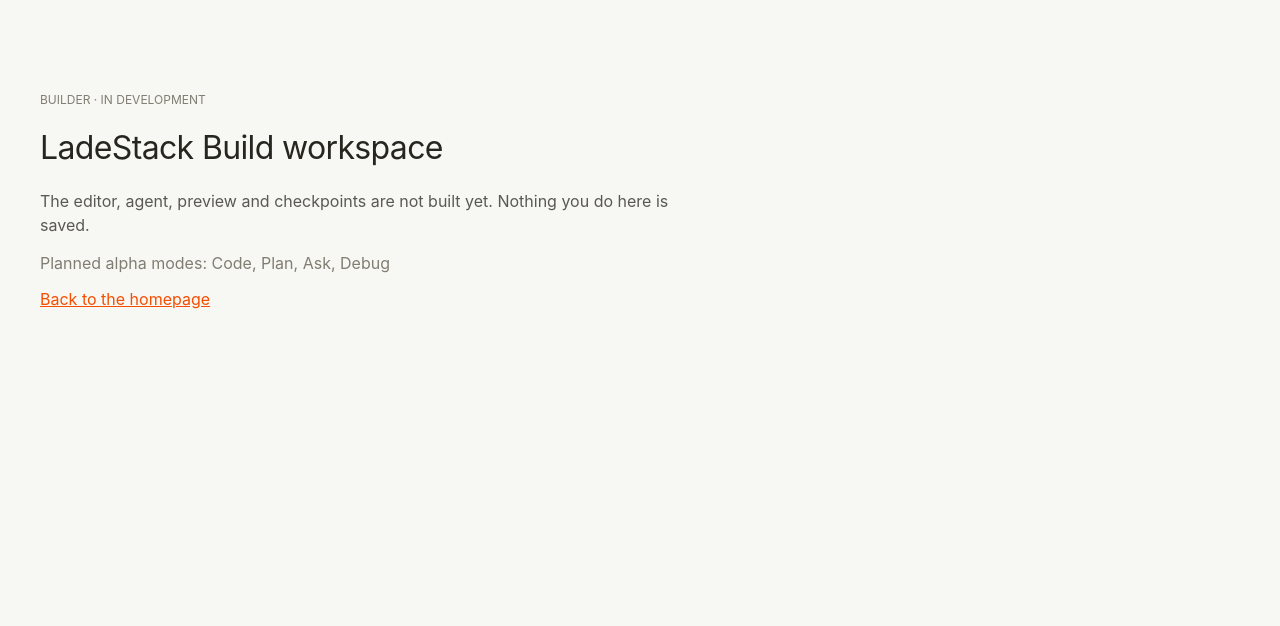
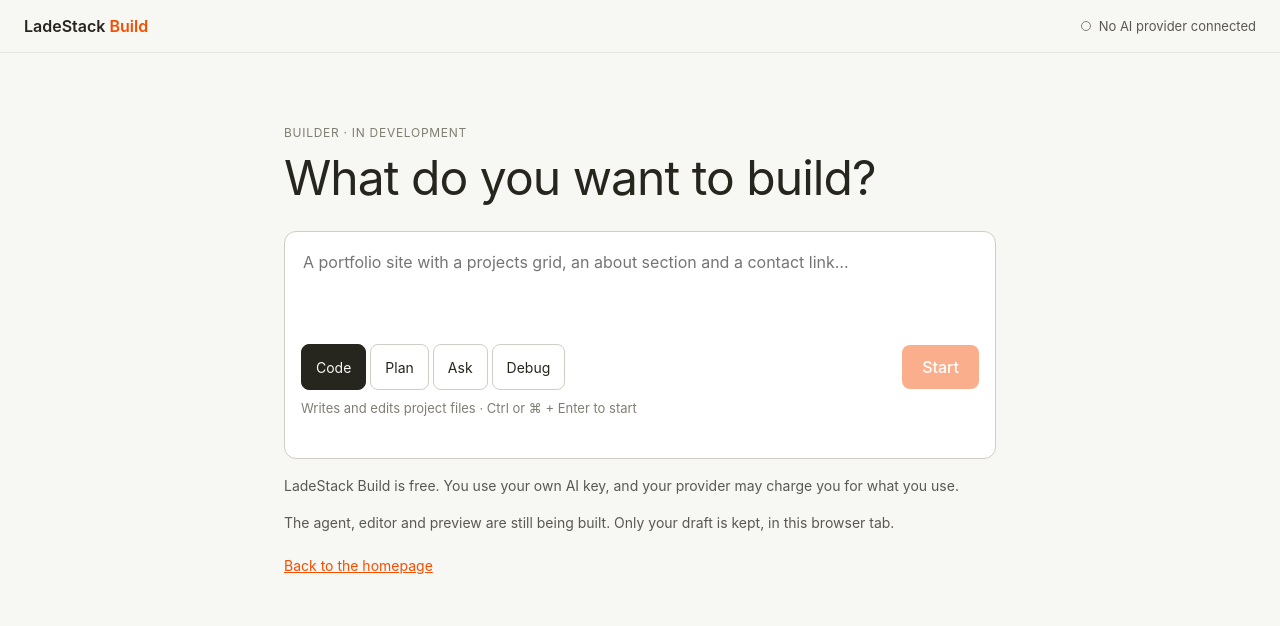
Before and after one commit to coderlade-ai/build-ai, a React app in the folder apps/builder/: page / in a window 1280 px wide. Built offline with nearby package versions, Linux system fonts and the light colour scheme.

Commit message:
feat(builder): add localized welcome screen with prompt composer and alpha modes

```diff
--- a/apps/builder/src/app/(en)/page.tsx
+++ b/apps/builder/src/app/(en)/page.tsx
@@ -1,5 +1,5 @@
-import { ShellPage } from "../../components/ShellPage";
+import { Welcome } from "../../components/Welcome";
 
 export default function BuilderHome() {
-  return <ShellPage locale="en" />;
+  return <Welcome locale="en" />;
 }
--- a/apps/builder/src/app/[locale]/page.tsx
+++ b/apps/builder/src/app/[locale]/page.tsx
@@ -1,6 +1,6 @@
 import { notFound } from "next/navigation";
 import { defaultLocale, isLocale } from "@ladestack/i18n";
-import { ShellPage } from "../../components/ShellPage";
+import { Welcome } from "../../components/Welcome";
 
 export default async function LocalizedBuilderHome({
   params,
@@ -9,5 +9,5 @@ export default async function LocalizedBuilderHome({
 }) {
   const { locale } = await params;
   if (!isLocale(locale) || locale === defaultLocale) notFound();
-  return <ShellPage locale={locale} />;
+  return <Welcome locale={locale} />;
 }
--- /dev/null
+++ b/apps/builder/src/components/Composer.tsx
@@ -0,0 +1,134 @@
+"use client";
+
+import { useEffect, useId, useRef, useState, type FormEvent, type KeyboardEvent } from "react";
+import { alphaAgentModes } from "@ladestack/shared-types";
+import {
+  canSubmit,
+  draftStorageKey,
+  emptyDraft,
+  isSubmitShortcut,
+  maxPromptLength,
+  parseDraft,
+  serializeDraft,
+  type AlphaMode,
+  type Draft,
+} from "../composer/draft";
+import type { ShellStrings } from "../i18n/shell";
+import styles from "./Welcome.module.css";
+
+/** Mode names are product terms and stay in English; their hints are localized. */
+const modeNames: Record<AlphaMode, string> = {
+  code: "Code",
+  plan: "Plan",
+  ask: "Ask",
+  debug: "Debug",
+};
+
+export function Composer({ s }: { s: ShellStrings }) {
+  const [draft, setDraft] = useState<Draft>(emptyDraft);
+  const [loaded, setLoaded] = useState(false);
+  const [notice, setNotice] = useState<string | null>(null);
+  const textarea = useRef<HTMLTextAreaElement>(null);
+  const ids = { prompt: useId(), hint: useId(), status: useId() };
+  const hints: Record<AlphaMode, string> = {
+    code: s.hintCode,
+    plan: s.hintPlan,
+    ask: s.hintAsk,
+    debug: s.hintDebug,
+  };
+  const tooLong = draft.prompt.length > maxPromptLength;
+
+  // Restore the tab's draft after hydration so server and client render the same markup.
+  useEffect(() => {
+    try {
+      setDraft(parseDraft(window.sessionStorage.getItem(draftStorageKey)));
+    } catch {
+      // Storage can be blocked; the composer still works without a saved draft.
+    }
+    setLoaded(true);
+  }, []);
+
+  useEffect(() => {
+    if (!loaded) return;
+    try {
+      window.sessionStorage.setItem(draftStorageKey, serializeDraft(draft));
+    } catch {
+      // Ignore quota or privacy-mode errors.
+    }
+  }, [draft, loaded]);
+
+  // Grow with the text, up to the CSS max-height.
+  useEffect(() => {
+    const el = textarea.current;
+    if (!el) return;
+    el.style.height = "auto";
+    el.style.height = `${el.scrollHeight}px`;
+  }, [draft.prompt]);
+
+  function submit() {
+    if (!canSubmit(draft.prompt)) return;
+    // No provider adapter exists yet (BYOK lands in a later phase): send nothing, keep the draft.
+    setNotice(s.needProvider);
+  }
+
+  function onSubmit(e: FormEvent) {
+    e.preventDefault();
+    submit();
+  }
+
+  function onKeyDown(e: KeyboardEvent<HTMLTextAreaElement>) {
+    if (isSubmitShortcut({ ...e, isComposing: e.nativeEvent.isComposing })) {
+      e.preventDefault();
+      submit();
+    }
+  }
+
+  return (
+    <form className={styles.composer} onSubmit={onSubmit} noValidate>
+      <label htmlFor={ids.prompt} className={styles.srOnly}>
+        {s.composerLabel}
+      </label>
+      <textarea
+        id={ids.prompt}
+        ref={textarea}
+        className={styles.prompt}
+        rows={3}
+        placeholder={s.placeholder}
+        value={draft.prompt}
+        aria-describedby={`${ids.hint} ${ids.status}`}
+        aria-invalid={tooLong || undefined}
+        onChange={(e) => {
+          setNotice(null);
+          setDraft((d) => ({ ...d, prompt: e.target.value }));
+        }}
+        onKeyDown={onKeyDown}
+      />
+      <div className={styles.row}>
+        <fieldset className={styles.modes}>
+          <legend className={styles.srOnly}>{s.modeLabel}</legend>
+          {alphaAgentModes.map((m) => (
+            <label key={m} className={styles.mode} title={hints[m]}>
+              <input
+                type="radio"
+                name="mode"
+                value={m}
+                checked={draft.mode === m}
+                onChange={() => setDraft((d) => ({ ...d, mode: m }))}
+              />
+              <span>{modeNames[m]}</span>
+            </label>
+          ))}
+        </fieldset>
+        <button type="submit" className={styles.submit} disabled={!canSubmit(draft.prompt)}>
+          {s.submit}
+        </button>
+      </div>
+      <p id={ids.hint} className={styles.hint}>
+        {hints[draft.mode]} · {s.shortcut}
+      </p>
+      <p id={ids.status} className={styles.status} role="status" aria-live="polite">
+        {tooLong ? s.tooLong : notice}
+      </p>
+    </form>
+  );
+}
--- a/apps/builder/src/components/ShellPage.tsx
+++ /dev/null
@@ -1,36 +0,0 @@
-import { localePrefix, type Locale } from "@ladestack/i18n";
-import { alphaAgentModes } from "@ladestack/shared-types";
-import { shell } from "../i18n/shell";
-
-const modeLabels: Record<string, string> = {
-  code: "Code",
-  plan: "Plan",
-  ask: "Ask",
-  debug: "Debug",
-};
-
-export function ShellPage({ locale }: { locale: Locale }) {
-  const s = shell[locale];
-  return (
-    <main
-      style={{
-        maxWidth: "var(--content-max-width)",
-        margin: "0 auto",
-        padding: "var(--section-rhythm) 24px",
-      }}
-    >
-      <p style={{ color: "var(--color-muted)", fontSize: 12, textTransform: "uppercase" }}>
-        {s.kicker}
-      </p>
-      <h1 style={{ fontWeight: 400, letterSpacing: "-0.02em" }}>{s.title}</h1>
-      <p style={{ color: "var(--color-body)", maxWidth: 640, lineHeight: 1.5 }}>{s.body}</p>
-      <p style={{ color: "var(--color-muted)" }}>
-        {s.modes}: {alphaAgentModes.map((m) => modeLabels[m] ?? m).join(", ")}
-      </p>
-      {/* Plain anchor: the homepage is served by the Astro app, outside this basePath. */}
-      <a href={`${localePrefix(locale)}/`} style={{ color: "var(--color-primary)" }}>
-        {s.back}
-      </a>
-    </main>
-  );
-}
--- /dev/null
+++ b/apps/builder/src/components/Welcome.module.css
@@ -0,0 +1,192 @@
+.page {
+  min-height: 100vh;
+  display: flex;
+  flex-direction: column;
+}
+.header {
+  display: flex;
+  align-items: center;
+  justify-content: space-between;
+  gap: 16px;
+  padding: 16px 24px;
+  border-bottom: 1px solid var(--color-hairline);
+}
+.wordmark {
+  font-weight: 600;
+  text-decoration: none;
+  color: var(--color-ink);
+}
+.wordmark span {
+  color: var(--color-primary);
+}
+.provider {
+  display: inline-flex;
+  align-items: center;
+  gap: 8px;
+  font-size: 13px;
+  color: var(--color-body);
+}
+.dot {
+  width: 8px;
+  height: 8px;
+  border-radius: 50%;
+  border: 1.5px solid var(--color-muted);
+}
+.main {
+  width: 100%;
+  max-width: 760px;
+  margin: 0 auto;
+  padding: 72px 24px 48px;
+  box-sizing: border-box;
+}
+.kicker {
+  color: var(--color-muted);
+  font-size: 12px;
+  letter-spacing: 0.06em;
+  text-transform: uppercase;
+  margin: 0;
+}
+.title {
+  font-weight: 400;
+  font-size: clamp(30px, 5vw, 48px);
+  letter-spacing: -0.02em;
+  margin: 8px 0 24px;
+}
+.composer {
+  background: var(--color-surface-card);
+  border: 1px solid var(--color-hairline-strong);
+  border-radius: var(--radius-lg);
+  padding: 16px;
+}
+.composer:focus-within {
+  border-color: var(--color-ink);
+}
+.prompt {
+  width: 100%;
+  box-sizing: border-box;
+  min-height: 84px;
+  max-height: 50vh;
+  resize: none;
+  border: 0;
+  background: transparent;
+  font: inherit;
+  font-size: 16px;
+  line-height: 1.5;
+  color: var(--color-ink);
+  outline: none;
+}
+.row {
+  display: flex;
+  flex-wrap: wrap;
+  align-items: center;
+  justify-content: space-between;
+  gap: 12px;
+  margin-top: 8px;
+}
+.modes {
+  display: inline-flex;
+  flex-wrap: wrap;
+  gap: 4px;
+  border: 0;
+  margin: 0;
+  padding: 0;
+}
+.mode {
+  position: relative;
+}
+.mode input {
+  position: absolute;
+  opacity: 0;
+  inset: 0;
+  margin: 0;
+  cursor: pointer;
+}
+.mode span {
+  display: inline-flex;
+  align-items: center;
+  min-height: 44px;
+  padding: 0 14px;
+  border: 1px solid var(--color-hairline-strong);
+  border-radius: var(--radius-md);
+  font-size: 14px;
+}
+.mode input:checked + span {
+  background: var(--color-ink);
+  border-color: var(--color-ink);
+  color: var(--color-canvas);
+}
+.mode input:focus-visible + span {
+  outline: 2px solid var(--color-primary);
+  outline-offset: 2px;
+}
+.submit {
+  min-height: 44px;
+  padding: 0 20px;
+  border: 0;
+  border-radius: var(--radius-md);
+  background: var(--color-primary);
+  color: var(--color-on-primary);
+  font: inherit;
+  font-weight: 500;
+  cursor: pointer;
+}
+.submit:hover:not(:disabled) {
+  background: var(--color-primary-active);
+}
+.submit:disabled {
+  opacity: 0.45;
+  cursor: not-allowed;
+}
+.submit:focus-visible,
+.back:focus-visible,
+.wordmark:focus-visible {
+  outline: 2px solid var(--color-primary);
+  outline-offset: 2px;
+}
+.hint {
+  margin: 10px 0 0;
+  font-size: 13px;
+  color: var(--color-muted);
+}
+.status {
+  margin: 6px 0 0;
+  font-size: 14px;
+  color: var(--color-ink);
+  min-height: 1.4em;
+}
+.note {
+  font-size: 14px;
+  color: var(--color-body);
+  margin: 16px 0 0;
+  line-height: 1.5;
+}
+.back {
+  display: inline-block;
+  margin-top: 24px;
+  color: var(--color-primary);
+  font-size: 14px;
+}
+.srOnly {
+  position: absolute;
+  width: 1px;
+  height: 1px;
+  padding: 0;
+  margin: -1px;
+  overflow: hidden;
+  clip: rect(0, 0, 0, 0);
+  white-space: nowrap;
+  border: 0;
+}
+@media (max-width: 640px) {
+  .main {
+    padding-top: 40px;
+  }
+  .submit {
+    width: 100%;
+  }
+}
+@media (prefers-reduced-motion: reduce) {
+  .page * {
+    transition: none !important;
+  }
+}
--- /dev/null
+++ b/apps/builder/src/components/Welcome.tsx
@@ -0,0 +1,33 @@
+import { localePrefix, type Locale } from "@ladestack/i18n";
+import { shell } from "../i18n/shell";
+import { Composer } from "./Composer";
+import styles from "./Welcome.module.css";
+
+/** Screen A (PRD A.12): the first screen of the builder. Loads no editor or runtime. */
+export function Welcome({ locale }: { locale: Locale }) {
+  const s = shell[locale];
+  return (
+    <div className={styles.page}>
+      <header className={styles.header}>
+        {/* Plain anchor: the homepage is served by the Astro app, outside this basePath. */}
+        <a className={styles.wordmark} href={`${localePrefix(locale)}/`}>
+          LadeStack <span>Build</span>
+        </a>
+        <span className={styles.provider}>
+          <span className={styles.dot} aria-hidden="true" />
+          {s.providerStatus}
+        </span>
+      </header>
+      <main className={styles.main}>
+        <p className={styles.kicker}>{s.kicker}</p>
+        <h1 className={styles.title}>{s.title}</h1>
+        <Composer s={s} />
+        <p className={styles.note}>{s.freeNote}</p>
+        <p className={styles.note}>{s.body}</p>
+        <a className={styles.back} href={`${localePrefix(locale)}/`}>
+          {s.back}
+        </a>
+      </main>
+    </div>
+  );
+}
--- /dev/null
+++ b/apps/builder/src/composer/draft.ts
@@ -0,0 +1,56 @@
+import { alphaAgentModes, type AlphaAgentMode } from "@ladestack/shared-types";
+
+export type AlphaMode = AlphaAgentMode;
+
+/** Upper bound for a prompt typed into the welcome composer. */
+export const maxPromptLength = 20_000;
+
+/** sessionStorage key: the draft lives only in this tab and holds no secrets. */
+export const draftStorageKey = "ladestack.welcome-draft.v1";
+
+export interface Draft {
+  prompt: string;
+  mode: AlphaMode;
+}
+
+export const emptyDraft: Draft = { prompt: "", mode: "code" };
+
+export function isAlphaMode(value: unknown): value is AlphaMode {
+  return typeof value === "string" && (alphaAgentModes as readonly string[]).includes(value);
+}
+
+/** A prompt can be sent when it has visible text and fits the limit. */
+export function canSubmit(prompt: string): boolean {
+  const trimmed = prompt.trim();
+  return trimmed.length > 0 && prompt.length <= maxPromptLength;
+}
+
+/** Ctrl+Enter or Cmd+Enter submits; plain Enter adds a new line; ignored while composing IME text. */
+export function isSubmitShortcut(e: {
+  key: string;
+  ctrlKey: boolean;
+  metaKey: boolean;
+  isComposing?: boolean;
+}): boolean {
+  return e.key === "Enter" && (e.ctrlKey || e.metaKey) && !e.isComposing;
+}
+
+export function serializeDraft(d: Draft): string {
+  return JSON.stringify({ prompt: d.prompt.slice(0, maxPromptLength), mode: d.mode });
+}
+
+/** Reads a stored draft defensively: anything malformed becomes the empty draft. */
+export function parseDraft(raw: string | null): Draft {
+  if (!raw) return emptyDraft;
+  try {
+    const v: unknown = JSON.parse(raw);
+    if (typeof v !== "object" || v === null) return emptyDraft;
+    const { prompt, mode } = v as Record<string, unknown>;
+    return {
+      prompt: typeof prompt === "string" ? prompt.slice(0, maxPromptLength) : "",
+      mode: isAlphaMode(mode) ? mode : "code",
+    };
+  } catch {
+    return emptyDraft;
+  }
+}
--- a/apps/builder/src/i18n/shell.ts
+++ b/apps/builder/src/i18n/shell.ts
@@ -1,69 +1,194 @@
 import type { Locale } from "@ladestack/i18n";
 
-/** Strings for the temporary builder shell, in all eight locales. */
+/** Welcome screen strings for the builder, in all eight locales. */
 export interface ShellStrings {
   kicker: string;
   title: string;
   body: string;
-  modes: string;
+  composerLabel: string;
+  placeholder: string;
+  modeLabel: string;
+  hintCode: string;
+  hintPlan: string;
+  hintAsk: string;
+  hintDebug: string;
+  submit: string;
+  shortcut: string;
+  providerStatus: string;
+  freeNote: string;
+  needProvider: string;
+  tooLong: string;
   back: string;
 }
 
 export const shell: Record<Locale, ShellStrings> = {
   en: {
     kicker: "Builder · in development",
-    title: "LadeStack Build workspace",
-    body: "The editor, agent, preview and checkpoints are not built yet. Nothing you do here is saved.",
-    modes: "Planned alpha modes",
+    title: "What do you want to build?",
+    body: "The agent, editor and preview are still being built. Only your draft is kept, in this browser tab.",
+    composerLabel: "Describe your website or app",
+    placeholder: "A portfolio site with a projects grid, an about section and a contact link…",
+    modeLabel: "Agent mode",
+    hintCode: "Writes and edits project files",
+    hintPlan: "Plans the work before changing anything",
+    hintAsk: "Answers questions without editing files",
+    hintDebug: "Finds and fixes errors",
+    submit: "Start",
+    shortcut: "Ctrl or ⌘ + Enter to start",
+    providerStatus: "No AI provider connected",
+    freeNote:
+      "LadeStack Build is free. You use your own AI key, and your provider may charge you for what you use.",
+    needProvider:
+      "Connect an AI provider to run this prompt. Provider setup is not available yet, so nothing was sent and your draft is still here.",
+    tooLong: "This prompt is too long. Keep it under 20,000 characters.",
     back: "Back to the homepage",
   },
   ru: {
     kicker: "Конструктор · в разработке",
-    title: "Рабочее пространство LadeStack Build",
-    body: "Редактор, агент, превью и контрольные точки ещё не готовы. Здесь пока ничего не сохраняется.",
-    modes: "Режимы, запланированные для альфа-версии",
+    title: "Что вы хотите создать?",
+    body: "Агент, редактор и превью ещё в разработке. Сохраняется только ваш черновик, в этой вкладке браузера.",
+    composerLabel: "Опишите свой сайт или приложение",
+    placeholder: "Сайт-портфолио с сеткой проектов, разделом «Обо мне» и ссылкой для связи…",
+    modeLabel: "Режим агента",
+    hintCode: "Пишет и редактирует файлы проекта",
+    hintPlan: "Планирует работу, ничего не меняя",
+    hintAsk: "Отвечает на вопросы, не редактируя файлы",
+    hintDebug: "Находит и исправляет ошибки",
+    submit: "Начать",
+    shortcut: "Ctrl или ⌘ + Enter, чтобы начать",
+    providerStatus: "ИИ-провайдер не подключён",
+    freeNote:
+      "LadeStack Build бесплатен. Вы используете свой ключ ИИ, и провайдер может взимать плату за использование.",
+    needProvider:
+      "Чтобы выполнить запрос, подключите ИИ-провайдера. Настройка провайдера пока недоступна, поэтому ничего не отправлено, а черновик сохранён.",
+    tooLong: "Запрос слишком длинный. Сократите его до 20 000 символов.",
     back: "На главную",
   },
   ja: {
     kicker: "ビルダー · 開発中",
-    title: "LadeStack Build ワークスペース",
-    body: "エディタ、エージェント、プレビュー、チェックポイントはまだ開発中です。ここでの操作は保存されません。",
-    modes: "アルファ版で予定しているモード",
+    title: "何を作りたいですか?",
+    body: "エージェント、エディタ、プレビューはまだ開発中です。保存されるのは下書きのみで、このブラウザタブ内に限られます。",
+    composerLabel: "作りたいサイトやアプリを説明してください",
+    placeholder: "プロジェクト一覧、自己紹介、連絡先リンクのあるポートフォリオサイト…",
+    modeLabel: "エージェントモード",
+    hintCode: "プロジェクトのファイルを作成・編集します",
+    hintPlan: "変更する前に作業を計画します",
+    hintAsk: "ファイルを編集せずに質問に答えます",
+    hintDebug: "エラーを見つけて修正します",
+    submit: "開始",
+    shortcut: "Ctrl または ⌘ + Enter で開始",
+    providerStatus: "AI プロバイダー未接続",
+    freeNote:
+      "LadeStack Build は無料です。ご自身の AI キーを使うため、利用分はプロバイダーから請求される場合があります。",
+    needProvider:
+      "このプロンプトを実行するには AI プロバイダーを接続してください。プロバイダー設定はまだ利用できないため、何も送信されておらず、下書きはそのまま残っています。",
+    tooLong: "プロンプトが長すぎます。20,000 文字以内にしてください。",
     back: "ホームページに戻る",
   },
   ko: {
     kicker: "빌더 · 개발 중",
-    title: "LadeStack Build 작업 공간",
-    body: "편집기, 에이전트, 미리보기, 체크포인트는 아직 개발 중입니다. 여기서 한 작업은 저장되지 않습니다.",
-    modes: "알파 버전에 예정된 모드",
+    title: "무엇을 만들고 싶으세요?",
+    body: "에이전트, 편집기, 미리보기는 아직 개발 중입니다. 초안만 이 브라우저 탭에 보관됩니다.",
+    composerLabel: "만들고 싶은 웹사이트나 앱을 설명하세요",
+    placeholder: "프로젝트 목록, 소개 섹션, 연락처 링크가 있는 포트폴리오 사이트…",
+    modeLabel: "에이전트 모드",
+    hintCode: "프로젝트 파일을 작성하고 수정합니다",
+    hintPlan: "변경하기 전에 작업을 계획합니다",
+    hintAsk: "파일을 수정하지 않고 질문에 답합니다",
+    hintDebug: "오류를 찾아 고칩니다",
+    submit: "시작",
+    shortcut: "Ctrl 또는 ⌘ + Enter로 시작",
+    providerStatus: "연결된 AI 제공업체 없음",
+    freeNote:
+      "LadeStack Build는 무료입니다. 직접 AI 키를 사용하며, 사용량에 따라 제공업체가 요금을 청구할 수 있습니다.",
+    needProvider:
+      "이 프롬프트를 실행하려면 AI 제공업체를 연결하세요. 제공업체 설정은 아직 사용할 수 없어 아무것도 전송되지 않았고 초안은 그대로 있습니다.",
+    tooLong: "프롬프트가 너무 깁니다. 20,000자 이내로 줄여 주세요.",
     back: "홈페이지로 돌아가기",
   },
   zh: {
     kicker: "构建器 · 开发中",
-    title: "LadeStack Build 工作区",
-    body: "编辑器、智能体、预览和检查点尚未完成。在这里的操作不会被保存。",
-    modes: "Alpha 版计划提供的模式",
+    title: "你想构建什么?",
+    body: "智能体、编辑器和预览仍在开发中。目前只会保存你的草稿,且仅限于当前浏览器标签页。",
+    composerLabel: "描述你的网站或应用",
+    placeholder: "一个包含项目展示、个人简介和联系链接的作品集网站…",
+    modeLabel: "智能体模式",
+    hintCode: "编写和修改项目文件",
+    hintPlan: "先规划工作,不做任何改动",
+    hintAsk: "回答问题,不修改文件",
+    hintDebug: "查找并修复错误",
+    submit: "开始",
+    shortcut: "按 Ctrl 或 ⌘ + Enter 开始",
+    providerStatus: "未连接 AI 服务商",
+    freeNote: "LadeStack Build 免费使用。你使用自己的 AI 密钥,服务商可能会按用量向你收费。",
+    needProvider:
+      "请先连接 AI 服务商才能运行此提示词。服务商设置尚未开放,因此没有发送任何内容,你的草稿仍然保留。",
+    tooLong: "提示词过长,请控制在 20,000 个字符以内。",
     back: "返回首页",
   },
   tr: {
     kicker: "Oluşturucu · geliştirme aşamasında",
-    title: "LadeStack Build çalışma alanı",
-    body: "Düzenleyici, ajan, önizleme ve kontrol noktaları henüz hazır değil. Burada yaptıklarınız kaydedilmez.",
-    modes: "Alfa sürümü için planlanan modlar",
+    title: "Ne oluşturmak istiyorsunuz?",
+    body: "Ajan, düzenleyici ve önizleme hâlâ geliştiriliyor. Yalnızca taslağınız, bu tarayıcı sekmesinde saklanır.",
+    composerLabel: "Web sitenizi ya da uygulamanızı anlatın",
+    placeholder:
+      "Proje ızgarası, hakkımda bölümü ve iletişim bağlantısı olan bir portfolyo sitesi…",
+    modeLabel: "Ajan modu",
+    hintCode: "Proje dosyalarını yazar ve düzenler",
+    hintPlan: "Hiçbir şeyi değiştirmeden önce işi planlar",
+    hintAsk: "Dosyaları düzenlemeden soruları yanıtlar",
+    hintDebug: "Hataları bulur ve düzeltir",
+    submit: "Başla",
+    shortcut: "Başlamak için Ctrl ya da ⌘ + Enter",
+    providerStatus: "Bağlı yapay zekâ sağlayıcısı yok",
+    freeNote:
+      "LadeStack Build ücretsizdir. Kendi yapay zekâ anahtarınızı kullanırsınız ve sağlayıcınız kullanımınız için ücret alabilir.",
+    needProvider:
+      "Bu istemi çalıştırmak için bir yapay zekâ sağlayıcısı bağlayın. Sağlayıcı kurulumu henüz kullanılamıyor; bu yüzden hiçbir şey gönderilmedi ve taslağınız duruyor.",
+    tooLong: "Bu istem çok uzun. 20.000 karakterin altında tutun.",
     back: "Ana sayfaya dön",
   },
   fr: {
     kicker: "Créateur · en développement",
-    title: "Espace de travail LadeStack Build",
-    body: "L'éditeur, l'agent, l'aperçu et les points de restauration ne sont pas encore prêts. Rien n'est enregistré ici.",
-    modes: "Modes prévus pour la version alpha",
+    title: "Que voulez-vous créer ?",
+    body: "L'agent, l'éditeur et l'aperçu sont encore en développement. Seul votre brouillon est conservé, dans cet onglet du navigateur.",
+    composerLabel: "Décrivez votre site ou votre application",
+    placeholder:
+      "Un site portfolio avec une grille de projets, une section à propos et un lien de contact…",
+    modeLabel: "Mode de l'agent",
+    hintCode: "Écrit et modifie les fichiers du projet",
+    hintPlan: "Planifie le travail avant de modifier quoi que ce soit",
+    hintAsk: "Répond aux questions sans modifier de fichiers",
+    hintDebug: "Trouve et corrige les erreurs",
+    submit: "Commencer",
+    shortcut: "Ctrl ou ⌘ + Entrée pour commencer",
+    providerStatus: "Aucun fournisseur d'IA connecté",
+    freeNote:
+      "LadeStack Build est gratuit. Vous utilisez votre propre clé d'IA, et votre fournisseur peut vous facturer votre consommation.",
+    needProvider:
+      "Connectez un fournisseur d'IA pour lancer cette requête. La configuration des fournisseurs n'est pas encore disponible : rien n'a été envoyé et votre brouillon est conservé.",
+    tooLong: "Cette requête est trop longue. Limitez-la à 20 000 caractères.",
     back: "Retour à l'accueil",
   },
   pt: {
     kicker: "Criador · em desenvolvimento",
-    title: "Espaço de trabalho do LadeStack Build",
-    body: "O editor, o agente, a prévia e os pontos de restauração ainda não estão prontos. Nada do que você fizer aqui é salvo.",
-    modes: "Modos previstos para a versão alfa",
+    title: "O que você quer criar?",
+    body: "O agente, o editor e a prévia ainda estão em desenvolvimento. Só o seu rascunho fica guardado, nesta aba do navegador.",
+    composerLabel: "Descreva seu site ou aplicativo",
+    placeholder: "Um site de portfólio com grade de projetos, seção sobre mim e link de contato…",
+    modeLabel: "Modo do agente",
+    hintCode: "Escreve e edita os arquivos do projeto",
+    hintPlan: "Planeja o trabalho antes de mudar qualquer coisa",
+    hintAsk: "Responde perguntas sem editar arquivos",
+    hintDebug: "Encontra e corrige erros",
+    submit: "Começar",
+    shortcut: "Ctrl ou ⌘ + Enter para começar",
+    providerStatus: "Nenhum provedor de IA conectado",
+    freeNote:
+      "O LadeStack Build é gratuito. Você usa sua própria chave de IA, e seu provedor pode cobrar pelo uso.",
+    needProvider:
+      "Conecte um provedor de IA para executar este prompt. A configuração de provedores ainda não está disponível, então nada foi enviado e seu rascunho continua aqui.",
+    tooLong: "Este prompt é muito longo. Mantenha-o abaixo de 20.000 caracteres.",
     back: "Voltar para a página inicial",
   },
 };
--- a/packages/shared-types/src/index.ts
+++ b/packages/shared-types/src/index.ts
@@ -56,7 +56,14 @@ export const agentModes = [
 export type AgentMode = (typeof agentModes)[number];
 
 /** Modes included in the public alpha (ADR 0009). */
-export const alphaAgentModes: readonly AgentMode[] = ["code", "plan", "ask", "debug"];
+export const alphaAgentModes = [
+  "code",
+  "plan",
+  "ask",
+  "debug",
+] as const satisfies readonly AgentMode[];
+
+export type AlphaAgentMode = (typeof alphaAgentModes)[number];
 
 export const toolNames = [
   "list_files",
```
Also changed, not shown: apps/builder/src/composer/draft.test.ts (added, +51 -0 lines), apps/builder/src/i18n/shell.test.ts (+2 -1 lines).
